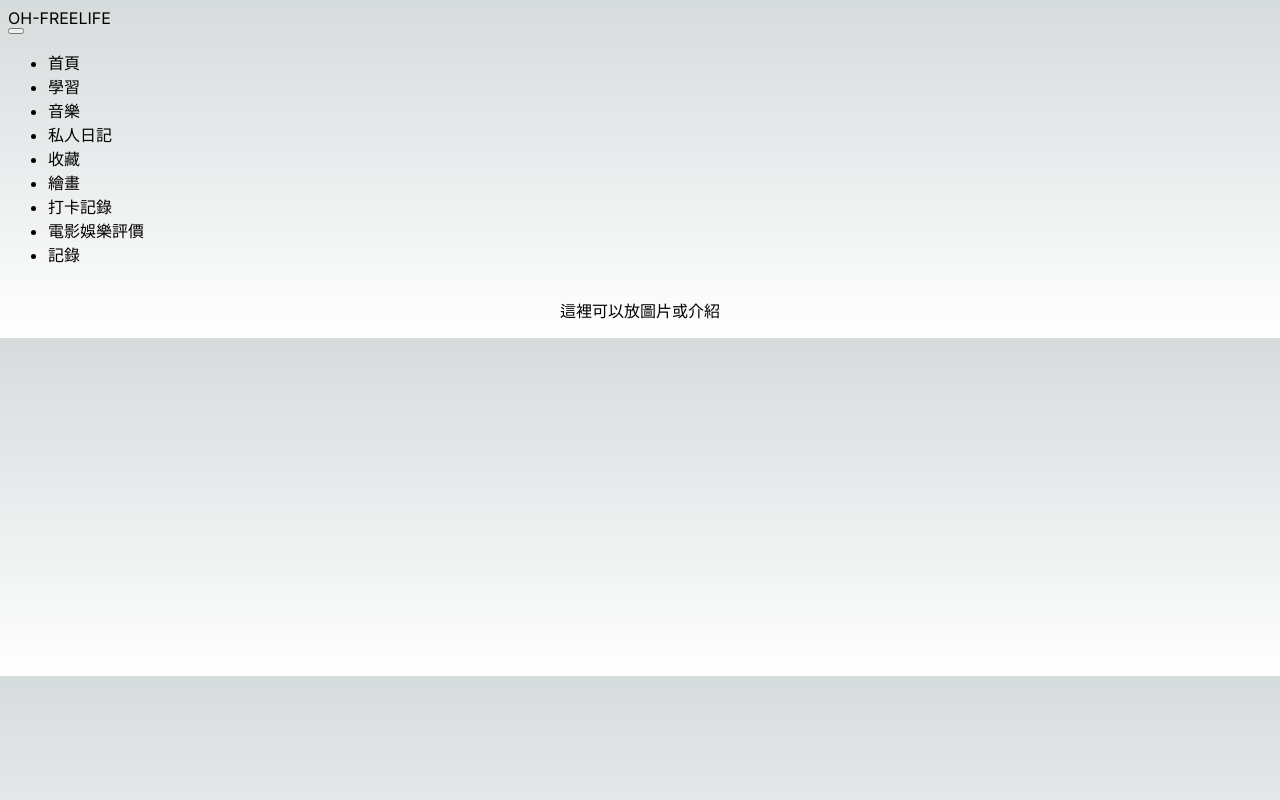
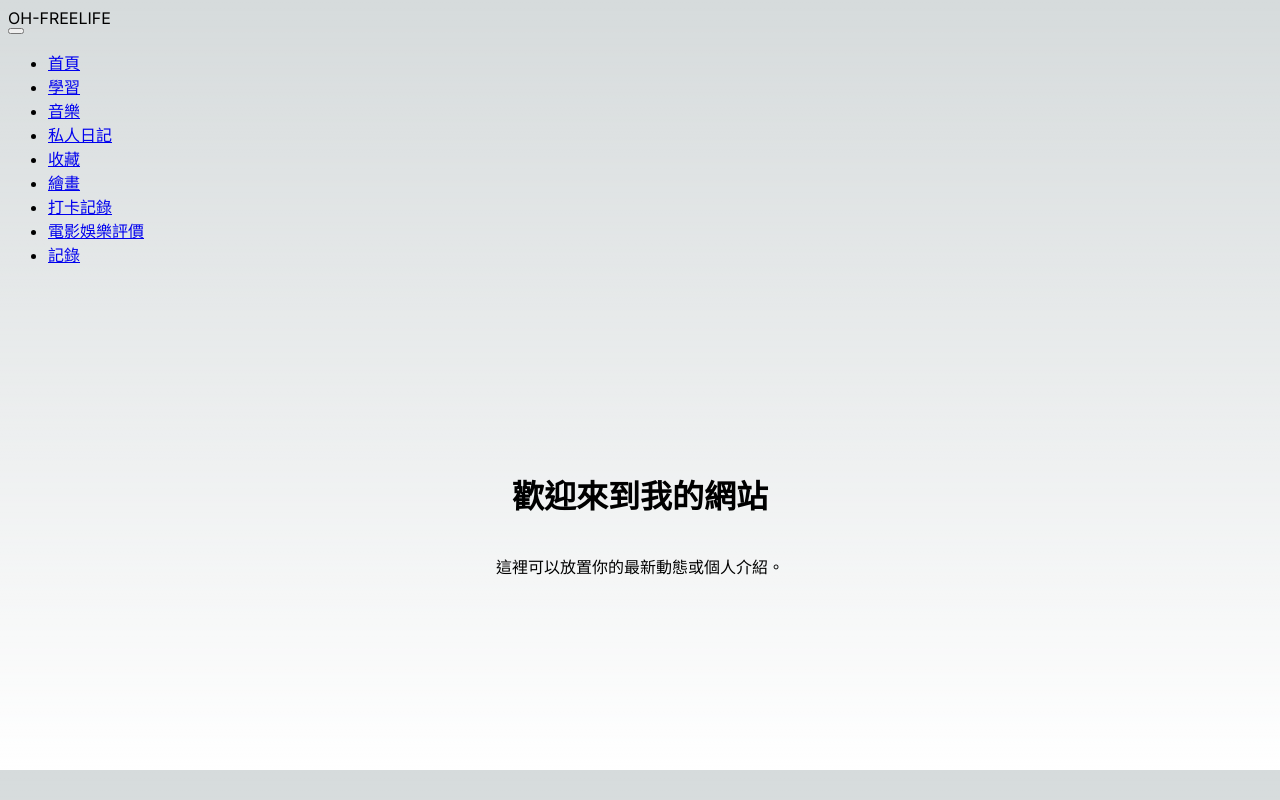
Before and after one commit to chihyuliao/OH-FREELIFE, a Next.js app: page / in a window 1280 px wide. Both pictures are taken after a click on the button "開啟側邊欄". Built offline with nearby package versions, Linux system fonts and the light colour scheme.

Commit message:
實現網站版面調整和側拉式選單

```diff
--- a/app/layout.tsx
+++ b/app/layout.tsx
@@ -1,26 +1,31 @@
+
 'use client';
 
 import './globals.css';
 import { Inter } from 'next/font/google';
 import { useState } from 'react';
+import Link from 'next/link';
 
+// 設定字體
 const inter = Inter({ subsets: ['latin'] });
 
+// 定義網站的元數據
 export const metadata = {
   title: 'OH-FREELIFE',
   description: '我的個人網站',
 };
 
+// 定義側拉式選單的項目，可以根據需要修改。
 const menuItems = [
-  '首頁',
-  '學習',
-  '音樂',
-  '私人日記',
-  '收藏',
-  '繪畫',
-  '打卡記錄',
-  '電影娛樂評價',
-  '記錄',
+  { name: '首頁', href: '/' },
+  { name: '學習', href: '/learning' },
+  { name: '音樂', href: '/music' },
+  { name: '私人日記', href: '/private-journal' },
+  { name: '收藏', href: '/collection' },
+  { name: '繪畫', href: '/drawing' },
+  { name: '打卡記錄', href: '/check-in' },
+  { name: '電影娛樂評價', href: '/movie-review' },
+  { name: '記錄', href: '/records' },
 ];
 
 export default function RootLayout({
@@ -28,40 +33,50 @@ export default function RootLayout({
 }: {
   children: React.ReactNode;
 }) {
+  // 使用 useState 來控制側拉式選單的開關
   const [isMenuOpen, setIsMenuOpen] = useState(false);
 
+  // 切換選單狀態的函式
   const toggleMenu = () => {
     setIsMenuOpen(!isMenuOpen);
   };
 
   return (
-    <html lang="en">
-      <body className={inter.className}>
+    <html lang="zh-Hant">
+      <body className={`${inter.className} bg-white text-gray-900 dark:bg-gray-900 dark:text-gray-100`}>
+        {/* 網站標題和選單按鈕的頂部區域 */}
         <header className="flex flex-col items-start p-4">
-          <div className="text-xl font-bold">OH-FREELIFE</div>
+          {/* 網站標題 */}
+          <div className="text-2xl font-bold">OH-FREELIFE</div>
+          {/* 側拉選單的按鈕（三條槓） */}
           <button
             onClick={toggleMenu}
-            className="focus:outline-none"
+            className="mt-2 focus:outline-none"
             aria-label="開啟側邊欄"
           >
             <div className="space-y-1.5 w-6 h-6">
-              <div className="bg-gray-900 dark:bg-gray-100 w-full h-0.5 rounded-lg"></div>
-              <div className="bg-gray-900 dark:bg-gray-100 w-full h-0.5 rounded-lg"></div>
-              <div className="bg-gray-900 dark:bg-gray-100 w-full h-0.5 rounded-lg"></div>
+              <div className="bg-gray-900 dark:bg-gray-100 w-full h-0.5 rounded-lg transition-transform duration-300 ease-in-out"></div>
+              <div className="bg-gray-900 dark:bg-gray-100 w-full h-0.5 rounded-lg transition-transform duration-300 ease-in-out"></div>
+              <div className="bg-gray-900 dark:bg-gray-100 w-full h-0.5 rounded-lg transition-transform duration-300 ease-in-out"></div>
             </div>
           </button>
+          {/* 側拉式選單區塊，根據 isMenuOpen 的狀態顯示或隱藏 */}
           {isMenuOpen && (
-            <aside className="mt-2 w-48 bg-gray-100 dark:bg-gray-800 rounded-md shadow-md py-2">
+            <aside className="mt-2 w-48 bg-gray-100 dark:bg-gray-800 rounded-md shadow-lg py-2 transition-transform duration-300 ease-in-out">
               <ul className="space-y-1">
                 {menuItems.map((item) => (
-                  <li key={item} className="px-4 py-2 hover:bg-gray-200 dark:hover:bg-gray-700 cursor-pointer">
-                    {item}
+                  <li key={item.name} className="px-4 py-2 hover:bg-gray-200 dark:hover:bg-gray-700 cursor-pointer">
+                    <Link href={item.href} onClick={() => setIsMenuOpen(false)}>
+                      {item.name}
+                    </Link>
                   </li>
                 ))}
               </ul>
             </aside>
           )}
         </header>
+
+        {/* 頁面主要內容區域 */}
         <main className="p-4">
           {children}
         </main>
--- a/app/page.tsx
+++ b/app/page.tsx
@@ -1,10 +1,10 @@
-import Image from 'next/image';
+import React from 'react';
 
 export default function HomePage() {
   return (
-    // 你的首頁內容放在這裡
-    <div className="text-center">
-      <p>這裡可以放圖片或介紹</p>
+    <div className="flex flex-col items-center justify-center min-h-[60vh]">
+      <h1 className="text-4xl font-light text-center mb-4">歡迎來到我的網站</h1>
+      <p className="text-lg text-center text-gray-600 dark:text-gray-400">這裡可以放置你的最新動態或個人介紹。</p>
     </div>
   );
 }
```
